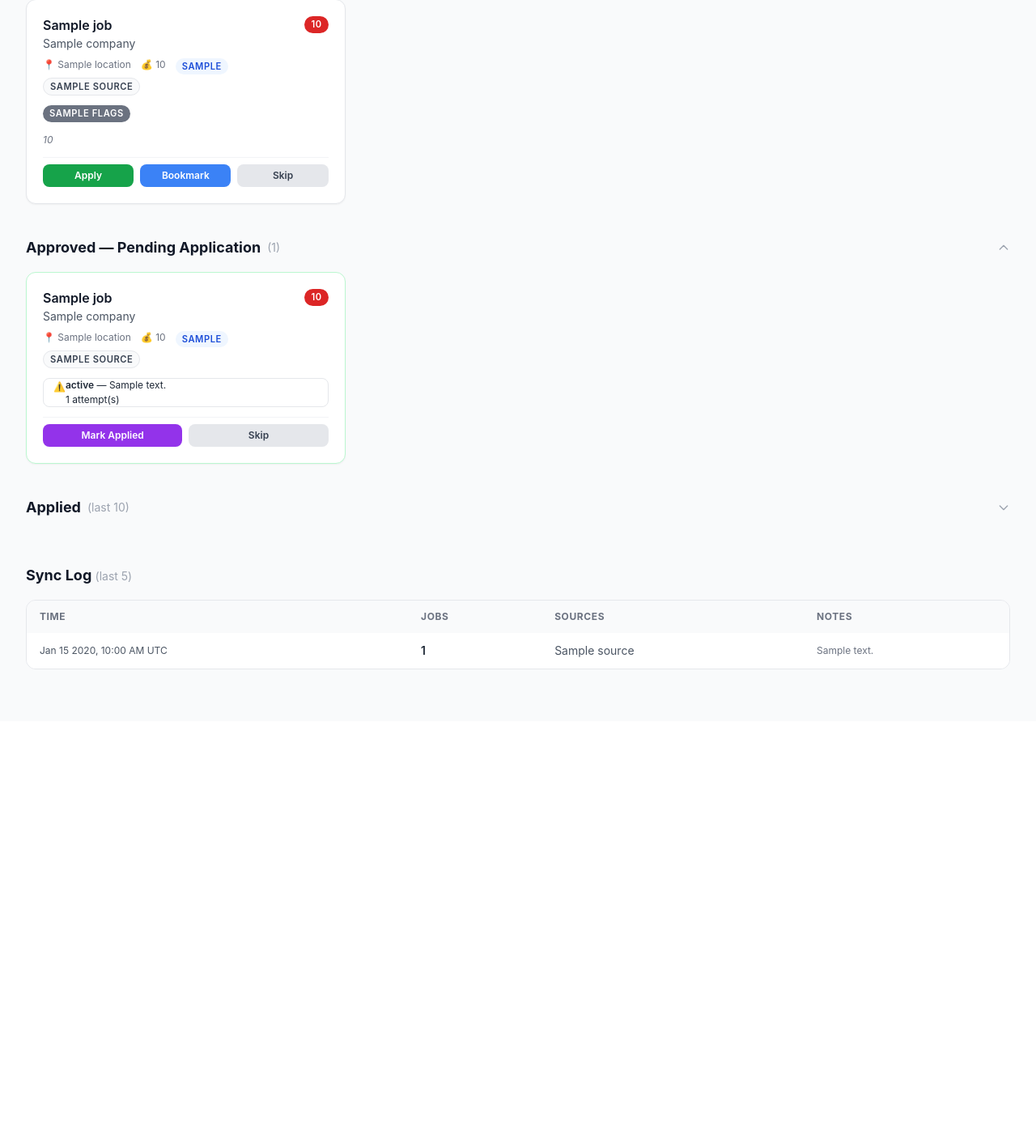
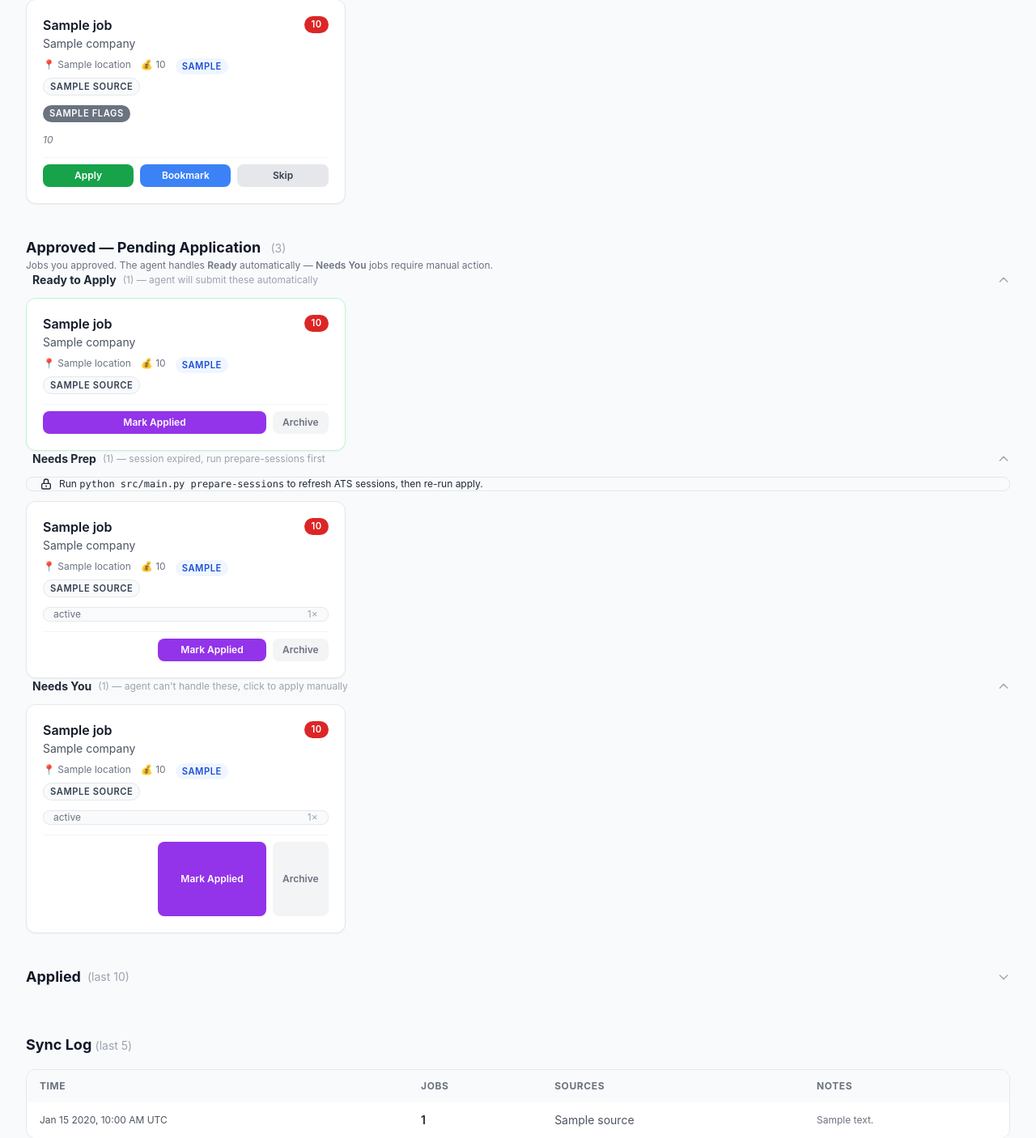
Before and after one commit to nightkiller1977-del/job-agent, a FastAPI app: template dashboard/templates/index.html in a window 1280 px wide. Shown: the part 404-1810 px from the top of the page at 81% size. Before the commit the page ends 1231 px from the top, so only its background shows below. Run offline with FastAPI, Linux system fonts and the light colour scheme; the template is opened without the code that fills it: most values are stand-ins (such as "Sample title", 1, 10 or a date in 2020); some libraries are stand-ins or nearby versions.

Commit message:
feat: redesign approval dashboard into 4 status categories
Split the flat "Approved — Pending Application" list into three
actionable sections: Ready to Apply (agent handles automatically),
Needs Prep (session expired — run prepare-sessions), and Needs You
(hard blocks with clickable Apply Manually link). Added Archive button
to all cards to permanently remove jobs from the queue. Updated the
ATS Session Status panel to use the new approved_needs_prep list.

Co-Authored-By: Claude Sonnet 4.6 <noreply@anthropic.com>

```diff
--- a/dashboard/main.py
+++ b/dashboard/main.py
@@ -302,14 +302,22 @@ async def index(request: Request):
             f"<h1>Database error</h1><pre>{exc}</pre>", status_code=500
         )
 
-    # Parse extra_json for approved jobs and inject apply attempt fields
-    _BLOCKED_STATUSES = {
-        "needs-session", "needs-portal-login", "needs-review",
-        "linkedin_login_required", "workday_session_expired",
-        "brassring_login_required", "microsoft_login_required",
+    # Parse extra_json and classify approved jobs into 3 action categories
+    _NEEDS_PREP = {
+        "workday_session_expired", "brassring_login_required",
+        "microsoft_login_required", "linkedin_authwall",
+        "linkedin_login_required", "needs-session", "needs-portal-login",
+    }
+    _NEEDS_YOU = {
+        "workday_account_required", "brassring_registration_required",
+        "required_field_unanswered", "linkedin_stuck_on_required_field",
+        "needs-answer", "needs-review",
     }
     import json as _json
-    approved_dicts: list[dict] = []
+    approved_ready:     list[dict] = []
+    approved_needs_prep: list[dict] = []
+    approved_needs_you:  list[dict] = []
+
     for row in approved:
         d = dict(row)
         extra_raw = d.get("extra_json")
@@ -319,13 +327,20 @@ async def index(request: Request):
                 extra = _json.loads(extra_raw)
             except Exception:
                 pass
-        d["apply_last_status"]  = extra.get("apply_last_status", "")
-        d["apply_last_detail"]  = extra.get("apply_last_detail", "")
+        d["apply_last_status"]   = extra.get("apply_last_status", "")
+        d["apply_last_detail"]   = extra.get("apply_last_detail", "")
         d["apply_attempt_count"] = extra.get("apply_attempt_count", 0)
-        approved_dicts.append(d)
 
-    # Sort: session-blocked last, ready first
-    approved_dicts.sort(key=lambda j: 1 if j.get("apply_last_status") in _BLOCKED_STATUSES else 0)
+        s = d["apply_last_status"]
+        attempts = d["apply_attempt_count"] or 0
+        if s in _NEEDS_PREP:
+            approved_needs_prep.append(d)
+        elif s in _NEEDS_YOU or (s == "form_not_detected" and attempts >= 3):
+            approved_needs_you.append(d)
+        else:
+            approved_ready.append(d)
+
+    approved_ready.sort(key=lambda j: -(j.get("score") or 0))
 
     return templates.TemplateResponse(
         request=request,
@@ -334,7 +349,9 @@ async def index(request: Request):
             "stats": stats,
             "pending": [dict(r) for r in pending],
             "applied": [dict(r) for r in applied],
-            "approved": approved_dicts,
+            "approved_ready":      approved_ready,
+            "approved_needs_prep": approved_needs_prep,
+            "approved_needs_you":  approved_needs_you,
             "sync_log": [dict(r) for r in sync_log],
             "last_sync": last_sync,
             "now": datetime.now(timezone.utc),
@@ -452,7 +469,7 @@ async def sync_jobs(
 @app.post("/api/action")
 async def job_action(body: ActionRequest):
     """Update a job's status (approved / skipped / bookmarked / applied / expired)."""
-    valid_actions = {"approved", "skipped", "bookmarked", "applied", "expired"}
+    valid_actions = {"approved", "skipped", "bookmarked", "applied", "expired", "archive"}
     if body.action not in valid_actions:
         raise HTTPException(
             status_code=400,
@@ -473,6 +490,11 @@ async def job_action(body: ActionRequest):
                 if body.action == "expired":
                     cur.execute(
                         "DELETE FROM jobs WHERE job_id = %s", (body.job_id,)
+                    )
+                elif body.action == "archive":
+                    cur.execute(
+                        "UPDATE jobs SET status = 'skipped', updated_at = NOW() WHERE job_id = %s",
+                        (body.job_id,),
                     )
                 else:
                     cur.execute(
--- a/dashboard/templates/index.html
+++ b/dashboard/templates/index.html
@@ -172,10 +172,8 @@
       <!-- ATS Session Status Panel — replaces the broken "Company ATS" credential form.
            Each company ATS uses enterprise SSO; you can't store a single email/password for them.
            Instead this panel shows which approved jobs are blocked and what command to run. -->
-      {% set _SESS_BLOCKED = ["needs-session","needs-portal-login","needs-review",
-                              "linkedin_login_required","workday_session_expired",
-                              "brassring_login_required","microsoft_login_required"] %}
-      {% set blocked_jobs = approved | selectattr("apply_last_status", "in", _SESS_BLOCKED) | list %}
+      {# approved_needs_prep is the set of jobs blocked by expired ATS sessions #}
+      {% set blocked_jobs = approved_needs_prep %}
       <div class="flex flex-col gap-2.5 p-4 rounded-xl border border-amber-200 bg-amber-50/60 shadow-sm">
         <div class="flex items-center justify-between border-b border-amber-200 pb-1.5 mb-1">
           <span class="text-xs font-bold text-amber-700 tracking-wide uppercase flex items-center gap-1.5">
@@ -365,47 +363,38 @@
   </div>
   {% endif %}
 
-  <!-- Approved (not yet applied) Section -->
-  {% if approved %}
-  <details class="mt-10" open>
-    <summary class="flex items-center gap-2 mb-4 select-none">
-      <h2 class="text-lg font-bold text-gray-900">Approved — Pending Application</h2>
-      <span class="text-sm font-normal text-gray-400">({{ approved | length }})</span>
-      <svg class="w-4 h-4 text-gray-400 ml-auto transition-transform details-arrow" fill="none" stroke="currentColor" viewBox="0 0 24 24"><path stroke-linecap="round" stroke-linejoin="round" stroke-width="2" d="M19 9l-7 7-7-7"/></svg>
-    </summary>
-    <div class="grid gap-4 sm:grid-cols-2 xl:grid-cols-3">
-      {% for job in approved %}
+  <!-- ── Approved Queue (4 categories) ─────────────────────────────────── -->
+  {% set total_approved = (approved_ready|length) + (approved_needs_prep|length) + (approved_needs_you|length) %}
+  {% if total_approved > 0 %}
+  <div class="mt-10">
+    <h2 class="text-lg font-bold text-gray-900 mb-1">
+      Approved — Pending Application
+      <span class="ml-2 text-sm font-normal text-gray-400">({{ total_approved }})</span>
+    </h2>
+    <p class="text-xs text-gray-500 mb-6">Jobs you approved. The agent handles <span class="font-semibold text-green-700">Ready</span> automatically — <span class="font-semibold text-orange-600">Needs You</span> jobs require manual action.</p>
+
+    {# ── Macro: job card body (reused across all 3 sections) ── #}
+    {% macro job_card(job, card_border, show_status_badge=true) %}
       {% set src = (job.source or '').lower() %}
-        {% if src == 'indeed' %}
-          {% set accent_border = 'border-t-4 border-t-blue-600' %}
-        {% elif src == 'linkedin' %}
-          {% set accent_border = 'border-t-4 border-t-sky-500' %}
-        {% elif src == 'jobright' %}
-          {% set accent_border = 'border-t-4 border-t-purple-600' %}
-        {% elif src == 'usajobs' %}
-          {% set accent_border = 'border-t-4 border-t-red-600' %}
-        {% else %}
-          {% set accent_border = 'border-t-4 border-t-gray-400' %}
-        {% endif %}
-      <div id="card-{{ job.job_id }}" class="card-fade bg-white border border-green-200 {{ accent_border }} rounded-xl shadow-sm flex flex-col p-5">
+      {% if src == 'indeed' %}{% set accent = 'border-t-blue-600' %}
+      {% elif src == 'linkedin' %}{% set accent = 'border-t-sky-500' %}
+      {% elif src == 'jobright' %}{% set accent = 'border-t-purple-600' %}
+      {% elif src == 'usajobs' %}{% set accent = 'border-t-red-600' %}
+      {% else %}{% set accent = 'border-t-gray-400' %}{% endif %}
+      <div id="card-{{ job.job_id }}" class="card-fade bg-white border {{ card_border }} border-t-4 {{ accent }} rounded-xl shadow-sm flex flex-col p-5">
         <div class="flex items-start justify-between gap-3 mb-2">
           <div class="flex-1 min-w-0">
             <a href="{{ job.url or '#' }}" target="_blank" rel="noopener"
-               class="text-base font-semibold text-gray-900 hover:text-blue-600 leading-snug block truncate">
+               class="text-base font-semibold text-gray-900 hover:text-blue-600 leading-snug block truncate" title="{{ job.title }}">
               {{ job.title or 'Untitled' }}
             </a>
             <p class="text-sm text-gray-600 truncate mt-0.5">{{ job.company or '—' }}</p>
           </div>
           {% if job.score is not none %}
-            {% if job.score >= 80 %}
-              <span class="badge score-green flex-shrink-0">{{ job.score }}</span>
-            {% elif job.score >= 60 %}
-              <span class="badge score-yellow flex-shrink-0">{{ job.score }}</span>
-            {% elif job.score >= 40 %}
-              <span class="badge score-orange flex-shrink-0">{{ job.score }}</span>
-            {% else %}
-              <span class="badge score-red flex-shrink-0">{{ job.score }}</span>
-            {% endif %}
+            {% if job.score >= 80 %}<span class="badge score-green flex-shrink-0">{{ job.score }}</span>
+            {% elif job.score >= 60 %}<span class="badge score-yellow flex-shrink-0">{{ job.score }}</span>
+            {% elif job.score >= 40 %}<span class="badge score-orange flex-shrink-0">{{ job.score }}</span>
+            {% else %}<span class="badge score-red flex-shrink-0">{{ job.score }}</span>{% endif %}
           {% endif %}
         </div>
         <div class="flex flex-wrap gap-x-3 gap-y-1 text-xs text-gray-500 mb-3">
@@ -413,73 +402,120 @@
           {% if job.salary_raw %}<span>💰 {{ job.salary_raw }}</span>{% endif %}
           {% if job.remote_type %}<span class="badge bg-blue-50 text-blue-700">{{ job.remote_type }}</span>{% endif %}
           {% if job.source %}
-            {% set src_lower = job.source.lower() %}
-            {% if src_lower == 'indeed' %}
-              <span class="badge bg-blue-50 text-blue-700 border border-blue-200 flex items-center gap-1">
-                <svg class="w-3.5 h-3.5 text-blue-600" viewBox="0 0 24 24" fill="currentColor"><path d="M0 0h24v24H0V0z" fill="none"/><path d="M12 2C6.48 2 2 6.48 2 12s4.48 10 10 10 10-4.48 10-10S17.52 2 12 2zm1 15h-2v-6h2v6zm0-8h-2V7h2v2z"/></svg>
-                Indeed
-              </span>
-            {% elif src_lower == 'linkedin' %}
-              <span class="badge bg-sky-50 text-sky-700 border border-sky-200 flex items-center gap-1">
-                <svg class="w-3.5 h-3.5 text-sky-600" viewBox="0 0 24 24" fill="currentColor"><path d="M19 0h-14c-2.761 0-5 2.239-5 5v14c0 2.761 2.239 5 5 5h14c2.762 0 5-2.239 5-5v-14c0-2.761-2.238-5-5-5zm-11 19h-3v-11h3v11zm-1.5-12.268c-.966 0-1.75-.779-1.75-1.75s.784-1.75 1.75-1.75 1.75.779 1.75 1.75-.784 1.75-1.75 1.75zm13.5 12.268h-3v-5.604c0-3.368-4-3.113-4 0v5.604h-3v-11h3v1.765c1.396-2.586 7-2.777 7 2.476v6.759z"/></svg>
-                LinkedIn
-              </span>
-            {% elif src_lower == 'jobright' %}
-              <span class="badge bg-purple-50 text-purple-700 border border-purple-200 flex items-center gap-1.5">
-                <span class="w-1.5 h-1.5 rounded-full bg-purple-600"></span>
-                Jobright
-              </span>
-            {% elif src_lower == 'usajobs' %}
-              <span class="badge bg-red-50 text-red-700 border border-red-200 flex items-center gap-1.5">
-                <span class="w-1.5 h-1.5 rounded-full bg-red-600"></span>
-                USAJobs
-              </span>
-            {% else %}
-              <span class="badge bg-gray-50 text-gray-700 border border-gray-200 flex items-center gap-1.5">
-                <span class="w-1.5 h-1.5 rounded-full bg-gray-500"></span>
-                {{ job.source|capitalize }}
-              </span>
-            {% endif %}
+            {% set sl = job.source.lower() %}
+            {% if sl == 'indeed' %}<span class="badge bg-blue-50 text-blue-700 border border-blue-200">Indeed</span>
+            {% elif sl == 'linkedin' %}<span class="badge bg-sky-50 text-sky-700 border border-sky-200">LinkedIn</span>
+            {% elif sl == 'jobright' %}<span class="badge bg-purple-50 text-purple-700 border border-purple-200">Jobright</span>
+            {% elif sl == 'usajobs' %}<span class="badge bg-red-50 text-red-700 border border-red-200">USAJobs</span>
+            {% else %}<span class="badge bg-gray-50 text-gray-700 border border-gray-200">{{ job.source|capitalize }}</span>{% endif %}
           {% endif %}
         </div>
-        {% set _BLOCKED = ["needs-session","needs-portal-login","needs-review",
-                           "linkedin_login_required","workday_session_expired",
-                           "brassring_login_required","microsoft_login_required"] %}
-        {% if job.apply_last_status and job.apply_last_status in _BLOCKED %}
-        <div class="flex items-start gap-1.5 bg-amber-50 border border-amber-200 rounded-lg px-3 py-2 mb-3 text-xs text-amber-800">
-          <span class="flex-shrink-0 mt-0.5">🔒</span>
-          <div>
-            <span class="font-semibold">Session required</span>
-            {% if job.apply_last_detail %}
-              <span class="text-amber-700 ml-1">— {{ job.apply_last_detail[:120] }}</span>
-            {% endif %}
-            <div class="text-amber-600 mt-0.5 font-mono">python src/main.py prepare-sessions</div>
-          </div>
-        </div>
-        {% elif job.apply_last_status and job.apply_last_status not in ["applied","started",""] %}
-        <div class="flex items-start gap-1.5 bg-red-50 border border-red-200 rounded-lg px-3 py-2 mb-3 text-xs text-red-800">
-          <span class="flex-shrink-0 mt-0.5">⚠️</span>
-          <div>
-            <span class="font-semibold">{{ job.apply_last_status }}</span>
-            {% if job.apply_last_detail %}<span class="text-red-700 ml-1">— {{ job.apply_last_detail[:120] }}</span>{% endif %}
-            {% if job.apply_attempt_count %}<div class="text-red-500 mt-0.5">{{ job.apply_attempt_count }} attempt(s)</div>{% endif %}
-          </div>
+        {% if show_status_badge and job.apply_last_status and job.apply_last_status not in ["","applied","started"] %}
+        <div class="flex items-start gap-1.5 bg-gray-50 border border-gray-200 rounded-lg px-3 py-2 mb-3 text-xs text-gray-600">
+          <span class="font-mono text-gray-500">{{ job.apply_last_status }}</span>
+          {% if job.apply_attempt_count %}<span class="ml-auto text-gray-400">{{ job.apply_attempt_count }}×</span>{% endif %}
         </div>
         {% endif %}
+    {% endmacro %}
+
+    {# ── 1. READY TO APPLY ── #}
+    {% if approved_ready %}
+    <details open class="mb-6">
+      <summary class="flex items-center gap-2 mb-3 cursor-pointer select-none group">
+        <span class="w-2.5 h-2.5 rounded-full bg-green-500 flex-shrink-0"></span>
+        <h3 class="text-sm font-bold text-green-700">Ready to Apply</h3>
+        <span class="text-xs text-gray-400">({{ approved_ready|length }}) — agent will submit these automatically</span>
+        <svg class="w-4 h-4 text-gray-400 ml-auto transition-transform details-arrow" fill="none" stroke="currentColor" viewBox="0 0 24 24"><path stroke-linecap="round" stroke-linejoin="round" stroke-width="2" d="M19 9l-7 7-7-7"/></svg>
+      </summary>
+      <div class="grid gap-4 sm:grid-cols-2 xl:grid-cols-3">
+        {% for job in approved_ready %}
+          {{ job_card(job, 'border-green-200', false) }}
           <div class="mt-auto flex gap-2 pt-2 border-t border-gray-100">
             <button onclick="doAction('{{ job.job_id }}', 'applied')"
                     class="flex-1 text-xs font-semibold py-1.5 rounded-lg bg-purple-600 hover:bg-purple-700 text-white transition">
               Mark Applied
             </button>
-          <button onclick="doAction('{{ job.job_id }}', 'skipped')"
-                  class="flex-1 text-xs font-semibold py-1.5 rounded-lg bg-gray-200 hover:bg-gray-300 text-gray-700 transition">
-            Skip
+            <button onclick="doAction('{{ job.job_id }}', 'archive')"
+                    class="text-xs font-semibold py-1.5 px-3 rounded-lg bg-gray-100 hover:bg-gray-200 text-gray-500 transition">
+              Archive
             </button>
           </div>
         </div>
         {% endfor %}
       </div>
     </details>
+    {% endif %}
+
+    {# ── 2. NEEDS PREP ── #}
+    {% if approved_needs_prep %}
+    <details open class="mb-6">
+      <summary class="flex items-center gap-2 mb-3 cursor-pointer select-none group">
+        <span class="w-2.5 h-2.5 rounded-full bg-yellow-400 flex-shrink-0"></span>
+        <h3 class="text-sm font-bold text-yellow-700">Needs Prep</h3>
+        <span class="text-xs text-gray-400">({{ approved_needs_prep|length }}) — session expired, run prepare-sessions first</span>
+        <svg class="w-4 h-4 text-gray-400 ml-auto transition-transform details-arrow" fill="none" stroke="currentColor" viewBox="0 0 24 24"><path stroke-linecap="round" stroke-linejoin="round" stroke-width="2" d="M19 9l-7 7-7-7"/></svg>
+      </summary>
+      <div class="mb-3 flex items-center gap-2 bg-yellow-50 border border-yellow-200 rounded-lg px-4 py-2.5 text-xs text-yellow-800">
+        <svg class="w-4 h-4 flex-shrink-0" fill="none" stroke="currentColor" viewBox="0 0 24 24"><path stroke-linecap="round" stroke-linejoin="round" stroke-width="2" d="M12 15v2m-6 4h12a2 2 0 002-2v-6a2 2 0 00-2-2H6a2 2 0 00-2 2v6a2 2 0 002 2zm10-10V7a4 4 0 00-8 0v4h8z"/></svg>
+        <span>Run <code class="font-mono bg-yellow-100 px-1 rounded">python src/main.py prepare-sessions</code> to refresh ATS sessions, then re-run apply.</span>
+      </div>
+      <div class="grid gap-4 sm:grid-cols-2 xl:grid-cols-3">
+        {% for job in approved_needs_prep %}
+          {{ job_card(job, 'border-yellow-200') }}
+          <div class="mt-auto flex gap-2 pt-2 border-t border-gray-100">
+            <a href="{{ job.url or '#' }}" target="_blank" rel="noopener"
+               class="flex-1 text-center text-xs font-semibold py-1.5 rounded-lg bg-yellow-500 hover:bg-yellow-600 text-white transition">
+              Apply Manually
+            </a>
+            <button onclick="doAction('{{ job.job_id }}', 'applied')"
+                    class="flex-1 text-xs font-semibold py-1.5 rounded-lg bg-purple-600 hover:bg-purple-700 text-white transition">
+              Mark Applied
+            </button>
+            <button onclick="doAction('{{ job.job_id }}', 'archive')"
+                    class="text-xs font-semibold py-1.5 px-3 rounded-lg bg-gray-100 hover:bg-gray-200 text-gray-500 transition">
+              Archive
+            </button>
+          </div>
+        </div>
+        {% endfor %}
+      </div>
+    </details>
+    {% endif %}
+
+    {# ── 3. NEEDS YOU ── #}
+    {% if approved_needs_you %}
+    <details open class="mb-6">
+      <summary class="flex items-center gap-2 mb-3 cursor-pointer select-none group">
+        <span class="w-2.5 h-2.5 rounded-full bg-orange-500 flex-shrink-0"></span>
+        <h3 class="text-sm font-bold text-orange-700">Needs You</h3>
+        <span class="text-xs text-gray-400">({{ approved_needs_you|length }}) — agent can't handle these, click to apply manually</span>
+        <svg class="w-4 h-4 text-gray-400 ml-auto transition-transform details-arrow" fill="none" stroke="currentColor" viewBox="0 0 24 24"><path stroke-linecap="round" stroke-linejoin="round" stroke-width="2" d="M19 9l-7 7-7-7"/></svg>
+      </summary>
+      <div class="grid gap-4 sm:grid-cols-2 xl:grid-cols-3">
+        {% for job in approved_needs_you %}
+          {{ job_card(job, 'border-orange-200') }}
+          <div class="mt-auto flex gap-2 pt-2 border-t border-gray-100">
+            <a href="{{ job.url or '#' }}" target="_blank" rel="noopener"
+               class="flex-1 text-center text-xs font-semibold py-1.5 rounded-lg bg-orange-500 hover:bg-orange-600 text-white transition flex items-center justify-center gap-1.5">
+              <svg class="w-3.5 h-3.5" fill="none" stroke="currentColor" viewBox="0 0 24 24"><path stroke-linecap="round" stroke-linejoin="round" stroke-width="2" d="M10 6H6a2 2 0 00-2 2v10a2 2 0 002 2h10a2 2 0 002-2v-4M14 4h6m0 0v6m0-6L10 14"/></svg>
+              Apply Manually
+            </a>
+            <button onclick="doAction('{{ job.job_id }}', 'applied')"
+                    class="flex-1 text-xs font-semibold py-1.5 rounded-lg bg-purple-600 hover:bg-purple-700 text-white transition">
+              Mark Applied
+            </button>
+            <button onclick="doAction('{{ job.job_id }}', 'archive')"
+                    class="text-xs font-semibold py-1.5 px-3 rounded-lg bg-gray-100 hover:bg-gray-200 text-gray-500 transition">
+              Archive
+            </button>
+          </div>
+        </div>
+        {% endfor %}
+      </div>
+    </details>
+    {% endif %}
+
+  </div>
   {% endif %}
 
   <!-- Applied Section -->
```
Lines whose indentation alone changed are shown as unchanged.
